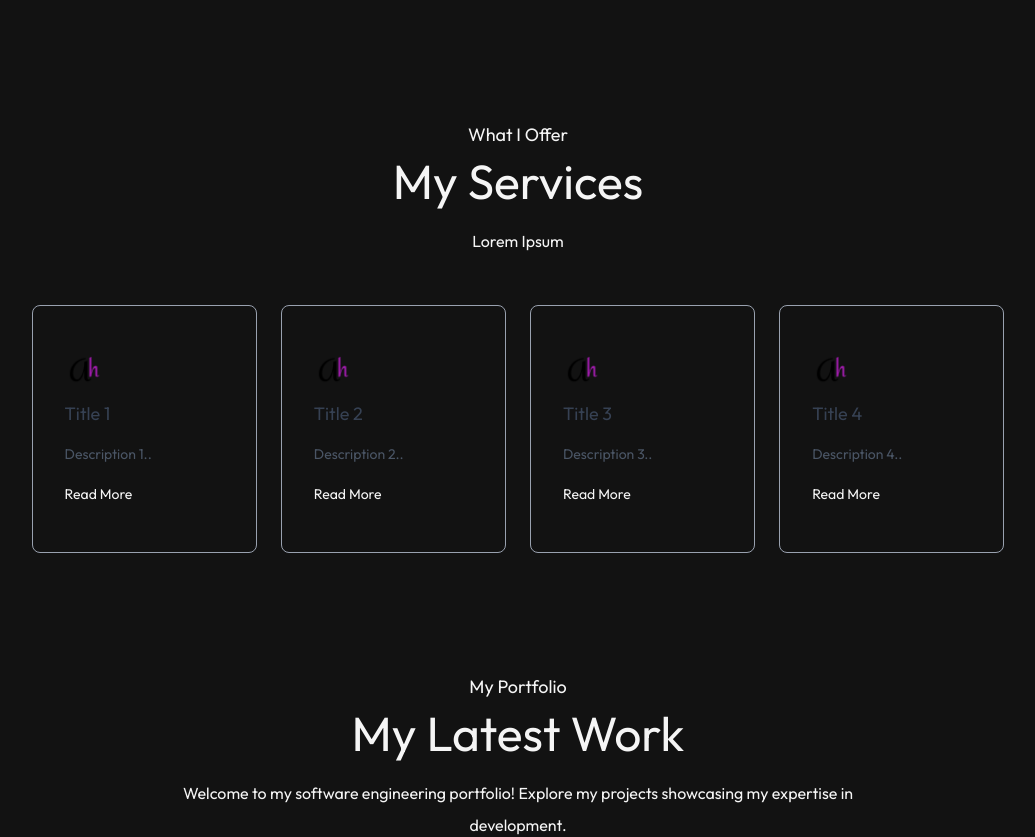
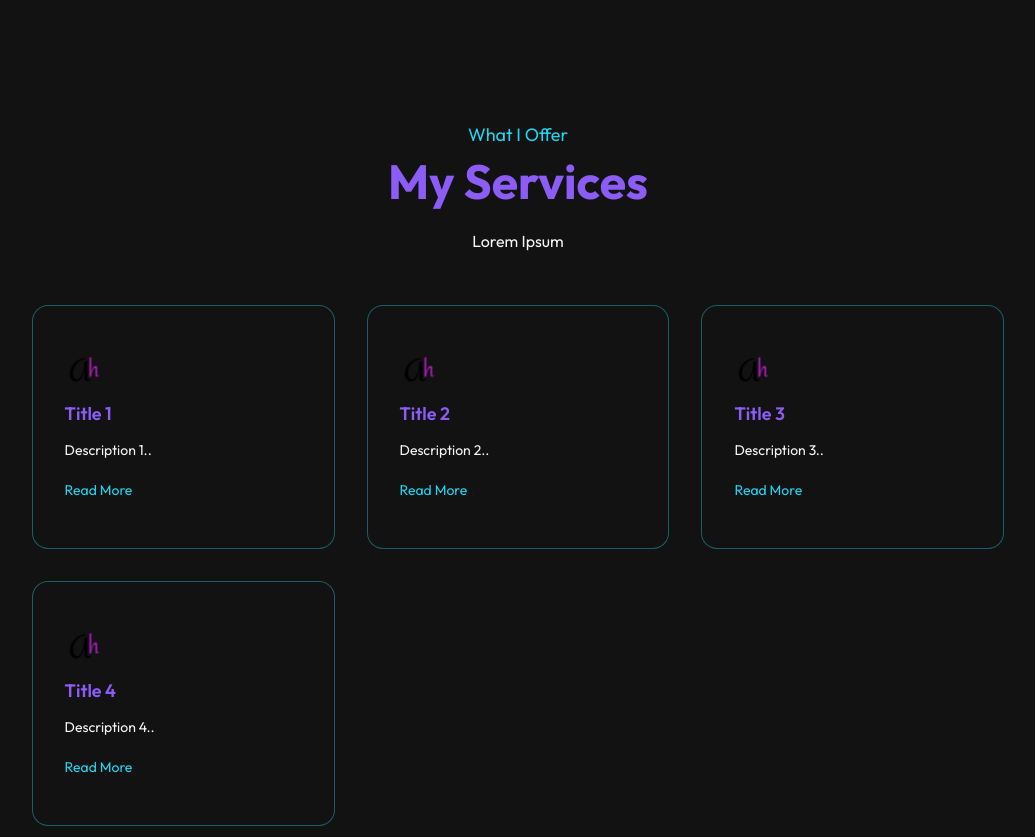
Before and after one commit to anisha-11/anisha-portfolio, a Next.js app: page / in a window 1280 px wide. Shown: the part 1480-2317 px from the top of the page, without its empty margins (122-1157 px from the left). Built offline with nearby package versions, Linux system fonts and the light colour scheme; a web font is replaced by a local one.

Commit message:
adding colors for color theme

```diff
--- a/app/components/Services.jsx
+++ b/app/components/Services.jsx
@@ -5,17 +5,17 @@ import React from 'react'
 const Services = () => {
   return (
     <div id='services' className='w-full px-[12%] py-10 scroll-mt-20'>
-      <h4 className='text-center mb-2 text-lg'>What I Offer</h4>
-      <h2 className='text-center text-5xl'>My Services</h2>
+      <h4 className='text-center mb-2 text-lg text-[#22D3EE]'>What I Offer</h4>
+      <h2 className='text-center text-5xl font-bold text-[#8B5CF6]'>My Services</h2>
       <p className='text-center max-w-2xl mx-auto mt-5 mb-12'>Lorem Ipsum</p>
 
-      <div className='grid grid-cols-4 gap-6 my-10'>
+      <div className='grid grid-cols-1 sm:grid-cols-2 lg:grid-cols-3 gap-8 my-10'>
         {serviceCards.map(({icon, title, description, link}, index)=>(
-          <div key={index} className='border border-gray-400 rounded-lg px-8 py-12 cursor-pointer'>
-            <Image src={icon} alt='' className='w-10'/>
-            <h3 className='text-lg my-4 text-gray-700'>{title}</h3>
-            <p className='text-sm text-gray-600 leading-5'>{description}</p>
-            <a href={link} className='flex items-center gap-2 text-sm mt-5'>Read More {/*<Image src={assets.arrow} className='w-4'/>*/}</a>
+          <div key={index} className='border border-[#22D3EE]/40 bg-[#121212] rounded-2xl px-8 py-12 cursor-pointer hover:scale-105 hover:shadow-lg hover:shadow-[#8B5CF6]/30 transition duration-300'>
+            <Image src={icon} alt='' className='w-10 mb-4'/>
+            <h3 className='text-lg font-semibold mb-3 text-[#8B5CF6]'>{title}</h3>
+            <p className='text-sm leading-5'>{description}</p>
+            <a href={link} className='flex items-center gap-2 text-sm mt-5 text-[#22D3EE] hover:text-[#8B5CF6] transition'>Read More {/*<Image src={assets.arrow} className='w-4'/>*/}</a>
           </div>
         ))}
       </div>
```
